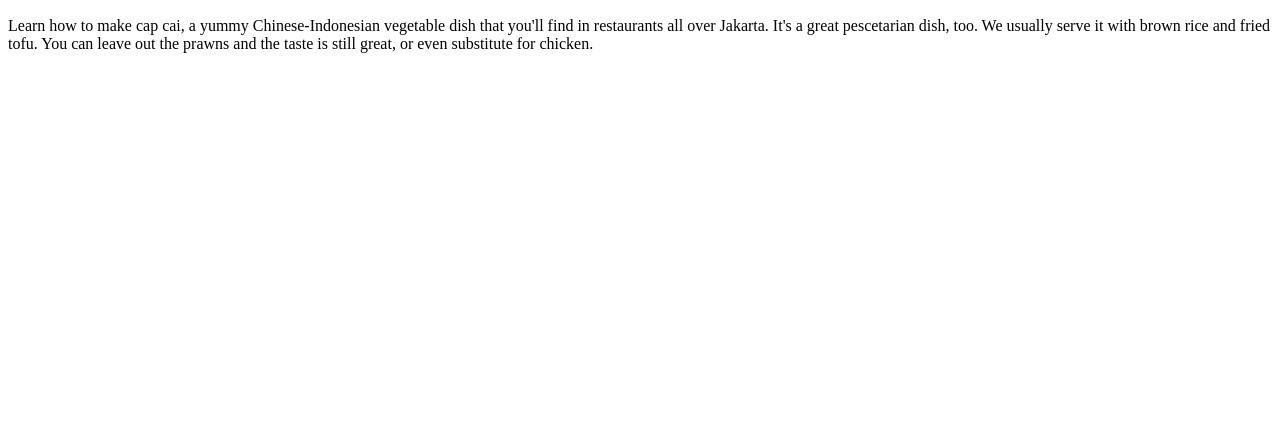
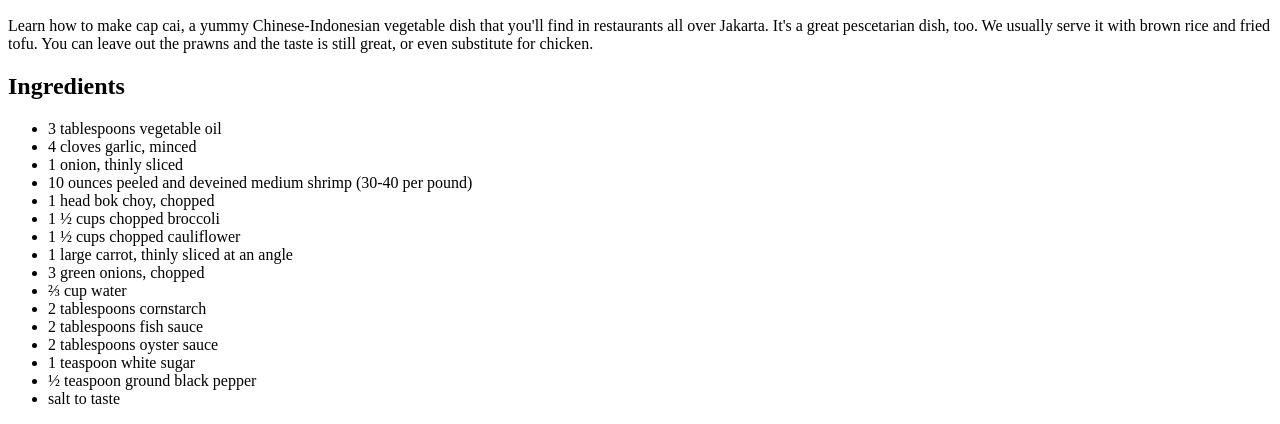
Before and after one commit to Benhidayat/the-odin-project2, a plain HTML site: page html-foundations/odin-recipes/recipes/cap-cai.html in a window 1280 px wide. Shown: the part 434-858 px from the top of the page. Before the commit the page ends 800 px from the top, so only its background shows below. Drawn offline with Linux system fonts and the light colour scheme.

Commit message:
added ingredients list

```diff
--- a/html-foundations/odin-recipes/recipes/cap-cai.html
+++ b/html-foundations/odin-recipes/recipes/cap-cai.html
@@ -11,5 +11,24 @@
     <img src="https://www.allrecipes.com/thmb/cfPST_0oOZhiS1t0rA55aZVm6Rs=/750x0/filters:no_upscale():max_bytes(150000):strip_icc():format(webp)/685731-26481492da3c4e2b846b4ae0e9820211.jpg" alt="An Image of a bowl of Cap Cai">
     <h2>Description</h2>
     <p>Learn how to make cap cai, a yummy Chinese-Indonesian vegetable dish that you'll find in restaurants all over Jakarta. It's a great pescetarian dish, too. We usually serve it with brown rice and fried tofu. You can leave out the prawns and the taste is still great, or even substitute for chicken.</p>
+    <h2>Ingredients</h2>
+    <ul>
+        <li>3 tablespoons vegetable oil</li>
+        <li>4 cloves garlic, minced</li>
+        <li>1 onion, thinly sliced</li>
+        <li>10 ounces peeled and deveined medium shrimp (30-40 per pound)</li>
+        <li>1 head bok choy, chopped</li>
+        <li>1 ½ cups chopped broccoli</li>
+        <li>1 ½ cups chopped cauliflower</li>
+        <li>1 large carrot, thinly sliced at an angle</li>
+        <li>3 green onions, chopped</li>
+        <li>⅔ cup water</li>
+        <li>2 tablespoons cornstarch</li>
+        <li>2 tablespoons fish sauce</li>
+        <li>2 tablespoons oyster sauce</li>
+        <li>1 teaspoon white sugar</li>
+        <li>½ teaspoon ground black pepper</li>
+        <li>salt to taste</li>
+    </ul>
 </body>
 </html>
```
